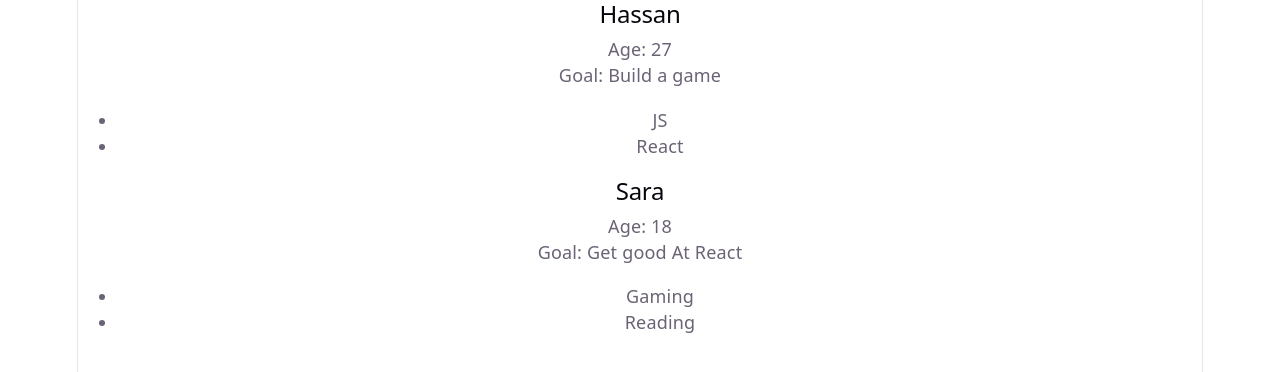
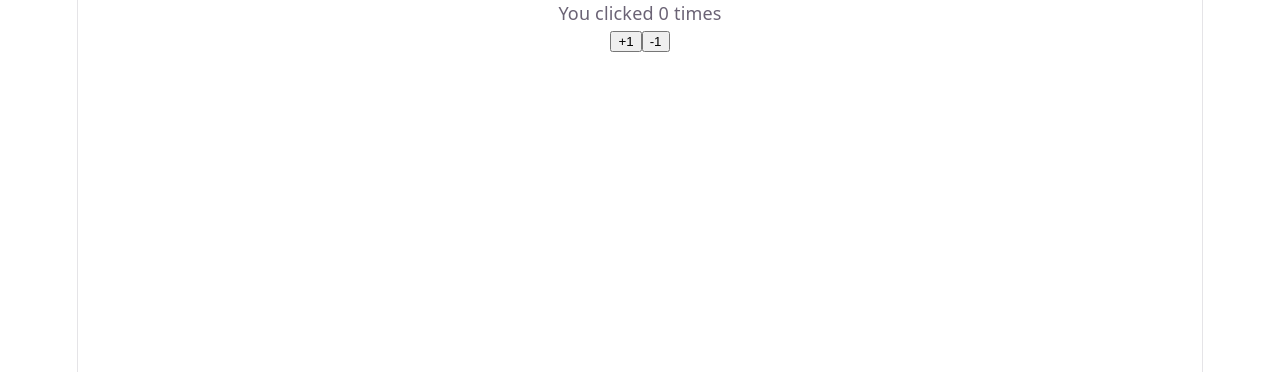
Before and after one commit to JonWhack/react-learning, a React (Vite) app: page / in a window 1280 px wide. Shown: the top 372 px of the page. Built offline with nearby package versions, Linux system fonts and the light colour scheme.

Commit message:
Day 17: useState

```diff
--- a/src/App.jsx
+++ b/src/App.jsx
@@ -1,8 +1,8 @@
 
-import Day16 from './days/Day16'
+import Day17 from './days/Day17'
 
 function App() {
-  return <Day16 />;
+  return <Day17 />;
 }
 
 export default App;
--- /dev/null
+++ b/src/days/Day17.jsx
@@ -0,0 +1,23 @@
+import {useState} from 'react';
+
+function Day17() {
+    const [count, setCount] = useState(0);
+
+    function upCounter() {
+        setCount(count + 1);
+    }
+
+    function downCounter() {
+        setCount(count - 1);
+    }
+
+    return (
+        <div>
+            <p>You clicked {count} times</p>
+            <button onClick = {upCounter}> +1 </button>
+            <button onClick = {downCounter}> -1 </button>
+        </div>
+    );
+}
+
+export default Day17;
```
